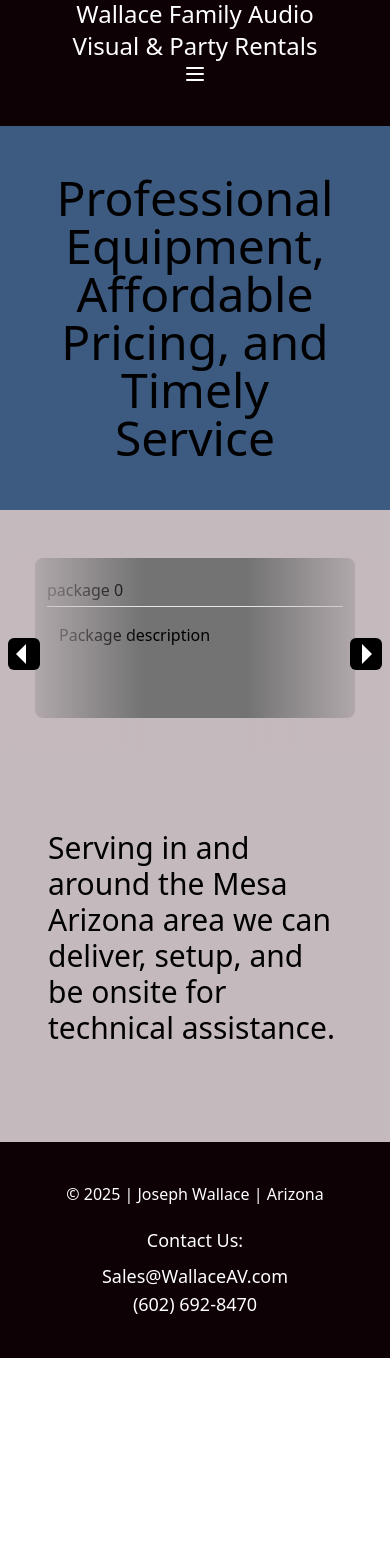
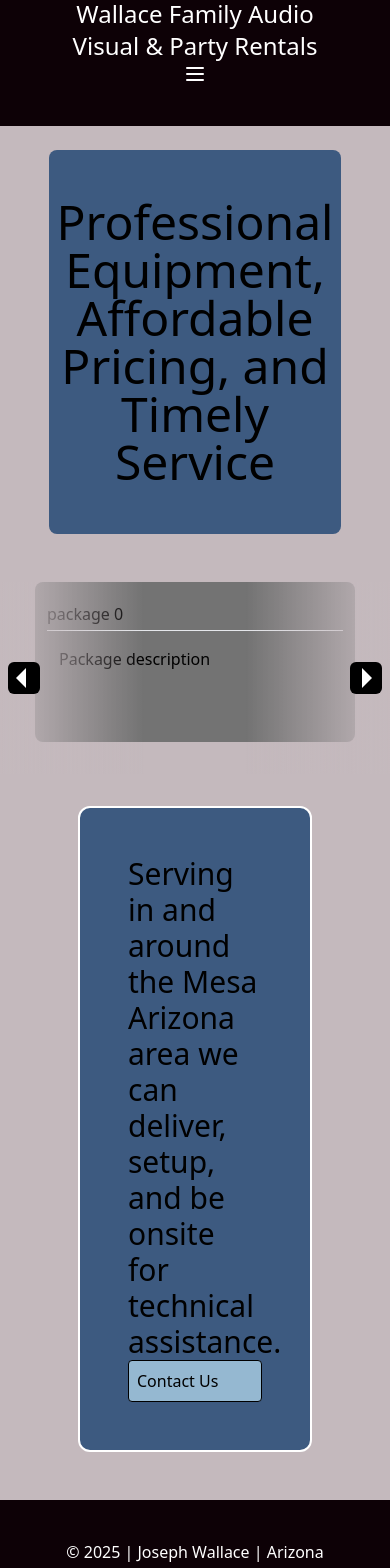
Before and after one commit to wallacejoe/wallace-av, a Next.js app: page / in a window 390 px wide. Shown: the part 360-1928 px from the top of the page. Before the commit the page ends 1718 px from the top, so only its background shows below. Built offline with nearby package versions, Linux system fonts and the light colour scheme.

Commit message:
Added more modular styling to home page. No update to mobile view

```diff
--- a/src/app/page.tsx
+++ b/src/app/page.tsx
@@ -1,19 +1,26 @@
 import Carousel from "./ui/packageCarousel";
+import Link from "next/link";
 
 export default function Page() {
   return (
     <main>
-      <section className="w-full flex flex-col items-center bg-secondary p-12 mb-12 box-border text-center">
-        <h2 className="lg:w-3/5 text-5xl">
+      <section className="w-3/4 flex flex-col justify-self-center items-center bg-secondary p-12 mb-12 mt-6 box-border text-center rounded-lg">
+        <h2 className="lg:w-4/5 text-5xl">
           Professional Equipment, Affordable Pricing, and Timely Service
         </h2>
       </section>
       <Carousel />
-      <div className="w-full flex flex-col lg:flex-row lg:justify-around p-12 box-border mb-12 mt-8">
-        <p className="lg:w-5/12 text-3xl">
+      <div className="w-3/5 flex flex-col lg:flex-row lg:justify-around justify-self-center bg-secondary p-12 box-border border-2 border-white rounded-xl mb-12 mt-8">
+        <p className="lg:w-2/3 text-3xl">
           Serving in and around the Mesa Arizona area we can deliver, setup, and
           be onsite for technical assistance.
         </p>
+        <Link
+          className="relative bg-accent2 hover:bg-accent hover:text-white max-h-fit p-2 rounded border border-black hover:border-secondary"
+          href="/"
+        >
+          Contact Us
+        </Link>
       </div>
     </main>
   );
```
